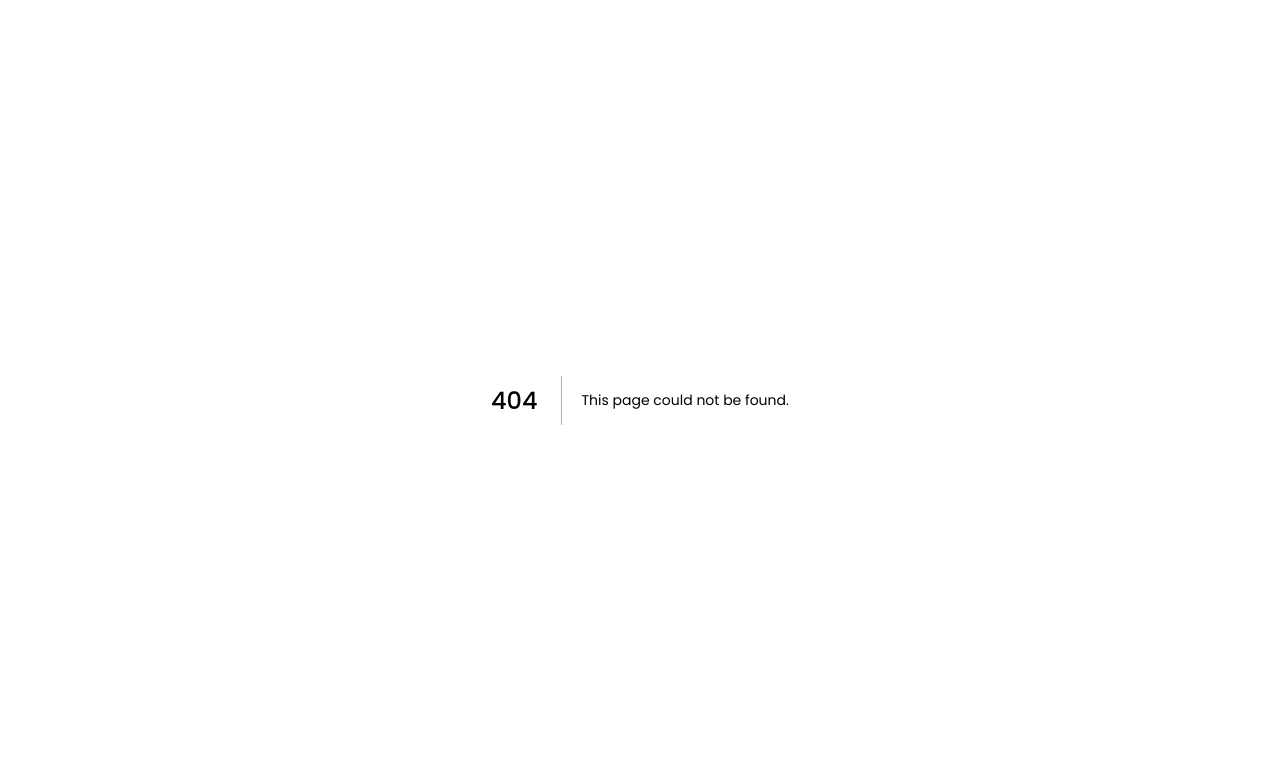
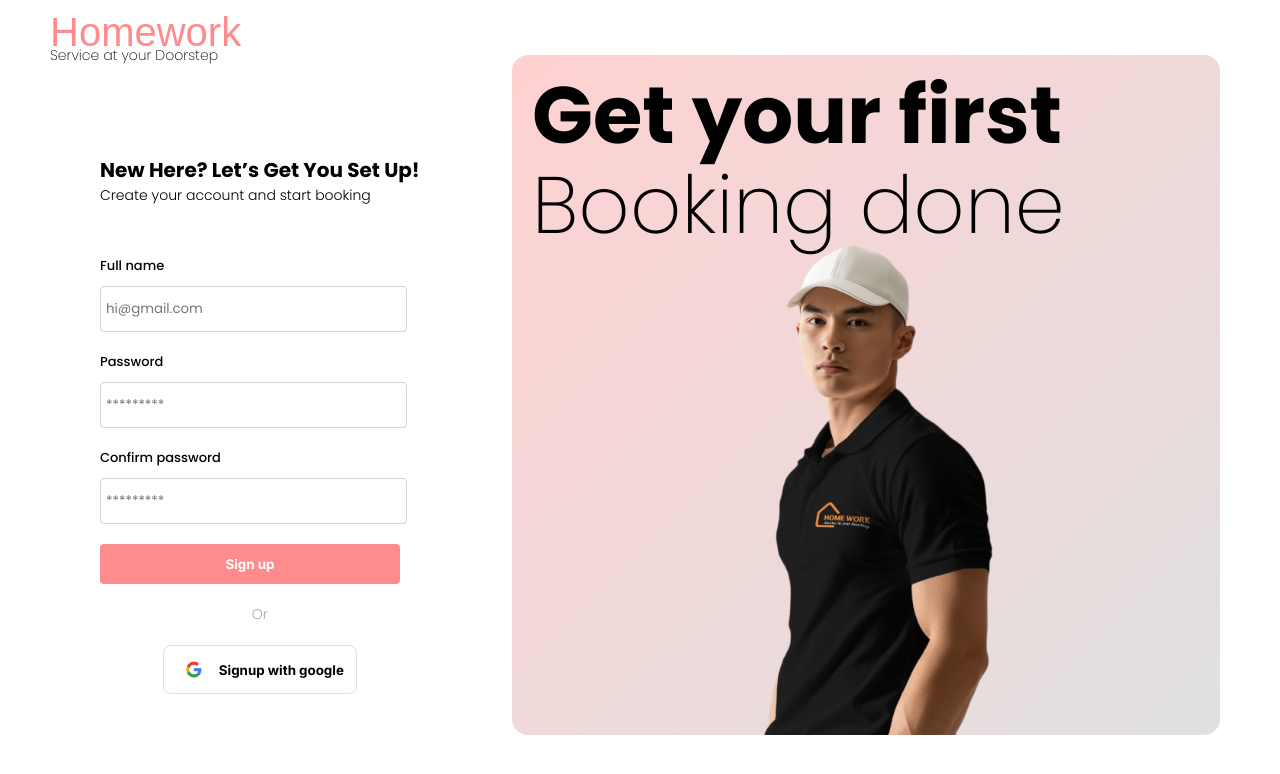
Before and after one commit to codepushed/hw_client, a Next.js app: page /signup in a window 1280 px wide. Before the commit this address had no page. Shown: the top 774 px of the page. Built offline with nearby package versions, Linux system fonts and the light colour scheme; a web font is replaced by a local one.

Commit message:
user signup ui new

```diff
--- /dev/null
+++ b/pages/signup/index.jsx
@@ -0,0 +1,65 @@
+import React from "react";
+
+import Header from "../../components/Header";
+
+const Signup = () => {
+  return (
+    <div>
+      <Header isHidden={true} />
+      <div className="loginContainer">
+        <div className="loginLeftContent">
+          <div className="loginLeftContentHeading">
+            <h1 style={{ fontSize: "20px" }}>
+              New Here? Let’s Get You Set Up!
+            </h1>
+            <p>Create your account and start booking</p>
+          </div>
+
+          <div className="loginleftContentForm">
+            <p>Full name</p>
+            <input type="text" placeholder="hi@gmail.com" />
+            <p style={{ marginTop: "20px" }}>Password</p>
+
+            <input type="password" placeholder="*********" />
+
+            <p style={{ marginTop: "20px" }}>Confirm password</p>
+
+            <input type="password" placeholder="*********" />
+
+            <button
+              className="basicRoundedButton basiclongBtn"
+              style={{ marginTop: "20px" }}
+            >
+              Sign up
+            </button>
+          </div>
+
+          <div className="loginleftContentSignup loginAlternative">
+            <p>Or</p>
+          </div>
+
+          <div className="loginWithGooglebtnContainer">
+            <button className="buttonWithIcon loginWithGoogleIcon">
+              <img
+                src="/assets/googleIcon.png"
+                alt="google"
+                className="googleIcon"
+              />
+              Signup with google
+            </button>
+          </div>
+        </div>
+
+        <div className="loginRightContent">
+          <h1 className="loginRightContentHead">Get your first</h1>
+          <h1 className="loginRightContentSubHead">Booking done</h1>
+          <div className="loginRightContentImg">
+            <img src="/assets/hw_worker.png" alt="login" />
+          </div>
+        </div>
+      </div>
+    </div>
+  );
+};
+
+export default Signup;
```
